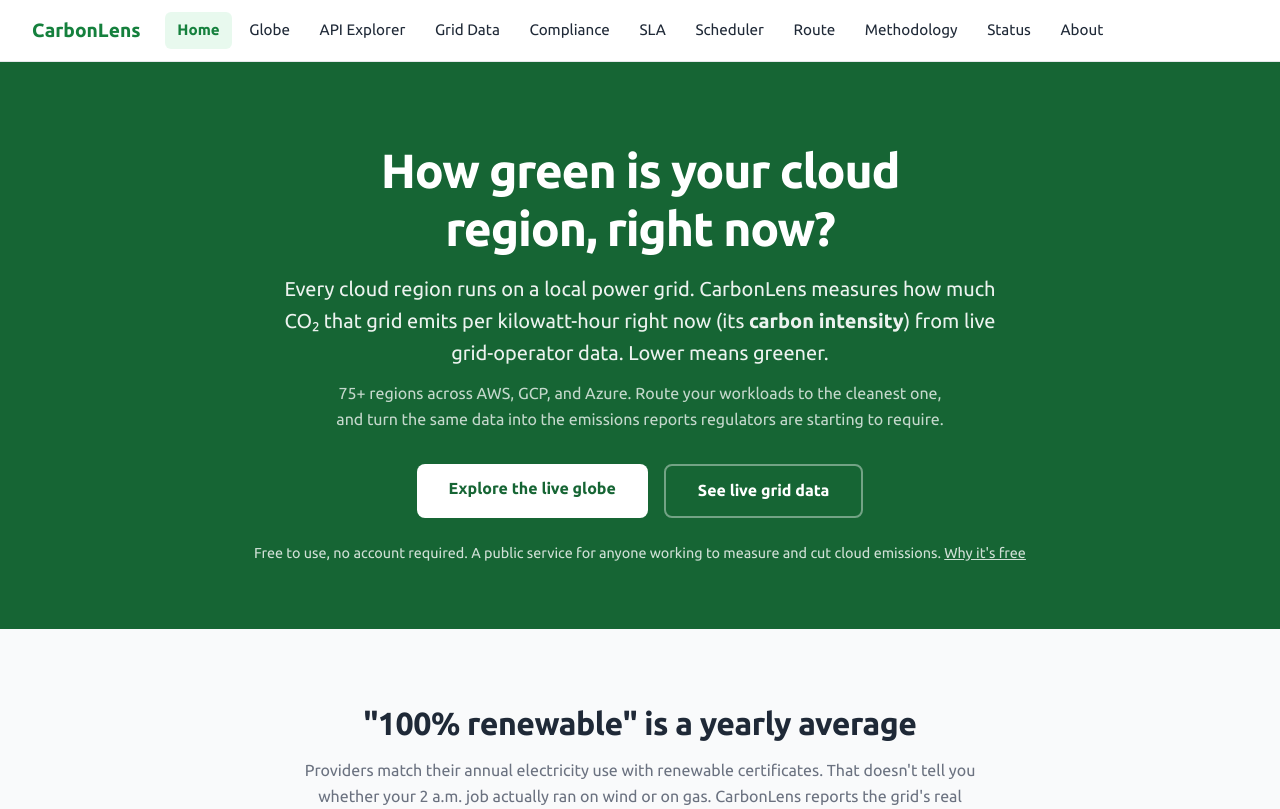
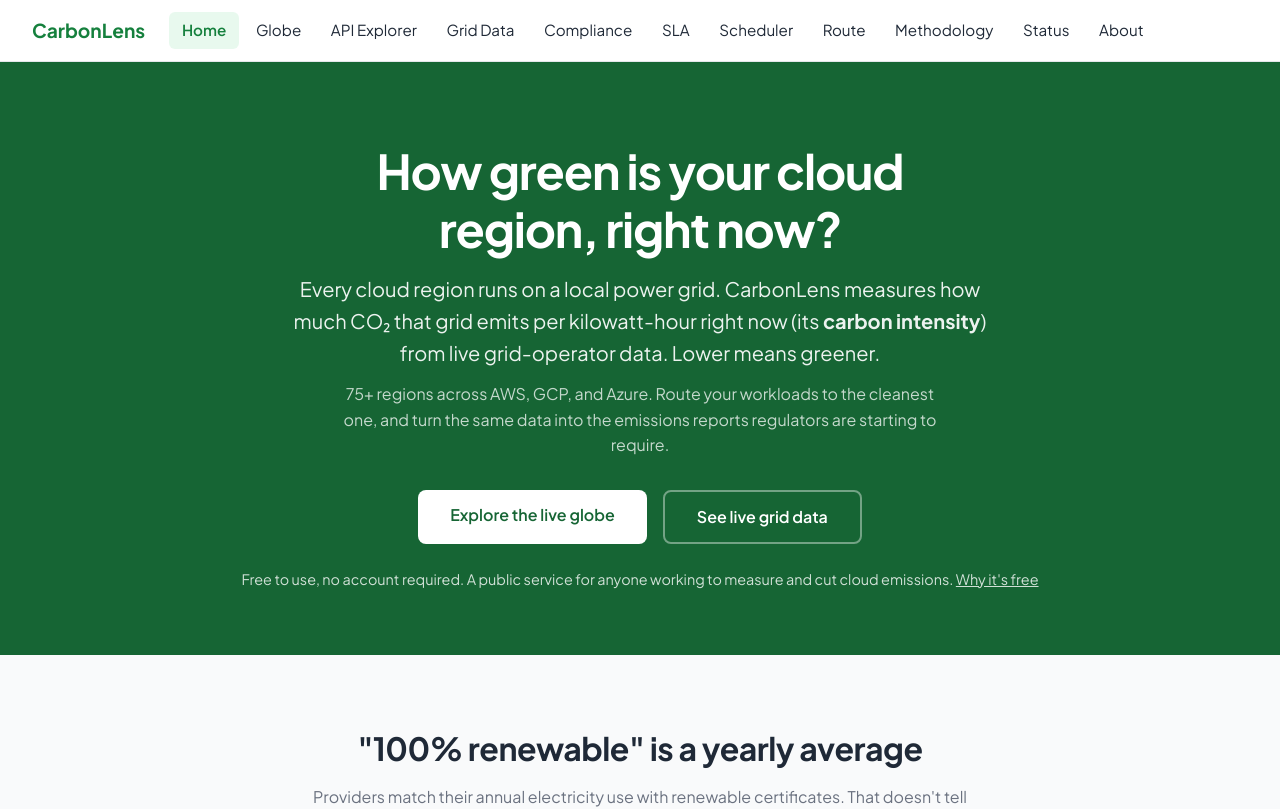
Before and after one commit to peterklingelhofer/carbon-lens, a React (Vite) app in the folder web/: page / in a window 1280 px wide. Shown: the top 809 px of the page. Built offline with nearby package versions, Linux system fonts and the light colour scheme; no server answers.

Commit message:
style(web): adopt Plus Jakarta Sans

```diff
--- a/web/package.json
+++ b/web/package.json
@@ -12,8 +12,7 @@
     "test": "vitest run"
   },
   "dependencies": {
-    "@fontsource/ubuntu": "^5.2.8",
-    "@fontsource/ubuntu-mono": "^5.2.8",
+    "@fontsource-variable/plus-jakarta-sans": "^5.2.8",
     "@tanstack/react-query": "^5.90.21",
     "globe.gl": "^2.46.1",
     "react": "^19.2.4",
--- a/web/src/index.css
+++ b/web/src/index.css
@@ -31,8 +31,12 @@
      remapped to a bright amber in dark mode below. */
   --amber: #b45309;
 
-  --sans: "Ubuntu", system-ui, -apple-system, "Segoe UI", Roboto, sans-serif;
-  --mono: "Ubuntu Mono", ui-monospace, "Cascadia Code", Consolas, monospace;
+  --sans:
+    "Plus Jakarta Sans Variable", "Plus Jakarta Sans", ui-sans-serif, system-ui, -apple-system,
+    sans-serif;
+  --mono:
+    ui-monospace, SFMono-Regular, Menlo, Monaco, Consolas, "Liberation Mono", "Courier New",
+    monospace;
 
   /* Semantic green tokens (WCAG AA). green-600 alone can't serve as both a
      button background (white text needs it dark) and on-surface text (needs it
@@ -61,7 +65,7 @@
   color: var(--gray-800);
   background: var(--gray-50);
 
-  /* Crisper Ubuntu rendering on webkit/macOS, and kerning/ligatures on */
+  /* Crisper font rendering on webkit/macOS, plus kerning/ligatures */
   -webkit-font-smoothing: antialiased;
   -moz-osx-font-smoothing: grayscale;
   text-rendering: optimizeLegibility;
@@ -129,8 +133,8 @@ h1 {
   letter-spacing: -0.025em;
 }
 
-/* Monospace: use the self-hosted Ubuntu Mono and align digits so live numbers
-   don't shift width as they update. */
+/* Monospace: use the shared mono stack and align digits so live numbers don't
+   shift width as they update. */
 code,
 pre,
 kbd,
--- a/web/src/main.tsx
+++ b/web/src/main.tsx
@@ -2,11 +2,7 @@ import { QueryClient, QueryClientProvider } from "@tanstack/react-query";
 import { StrictMode } from "react";
 import { createRoot } from "react-dom/client";
 import { BrowserRouter } from "react-router-dom";
-import "@fontsource/ubuntu/400.css";
-import "@fontsource/ubuntu/500.css";
-import "@fontsource/ubuntu/700.css";
-import "@fontsource/ubuntu-mono/400.css";
-import "@fontsource/ubuntu-mono/700.css";
+import "@fontsource-variable/plus-jakarta-sans/index.css";
 import App from "./App";
 import "./index.css";
 
```
Also changed, not shown: 1 other file (tests, documents, lock files or other folders).
